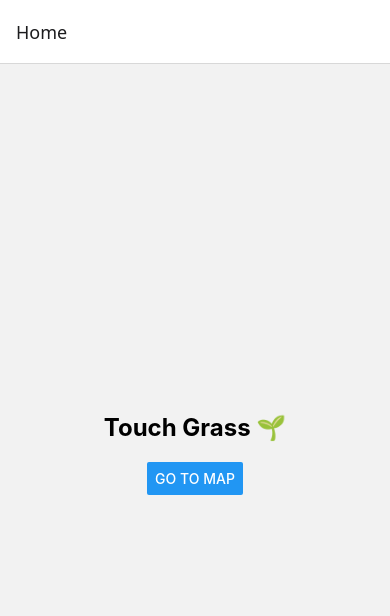
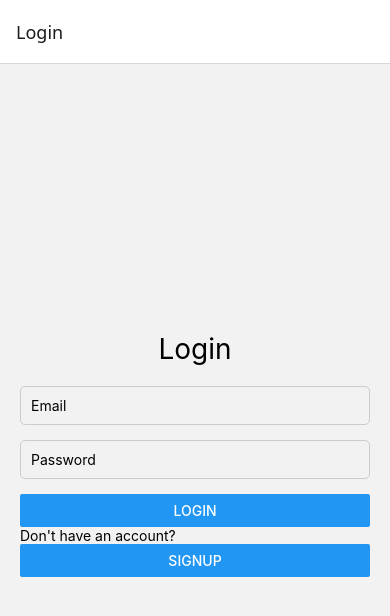
Before and after one commit to ElizabethL04/touch-grass, a React Native app in the folder touch-grass/: screen /Login in a window 390 px wide. Shown: the top 616 px of the page. Built offline with nearby package versions, Linux system fonts and the light colour scheme.

Commit message:
Login and signup pages

```diff
--- a/touch-grass/App.js
+++ b/touch-grass/App.js
@@ -3,13 +3,17 @@ import { NavigationContainer } from "@react-navigation/native";
 import { createNativeStackNavigator } from "@react-navigation/native-stack";
 import HomeScreen from "./components/HomeScreen";
 import MapScreen from "./components/MapScreen";
+import LoginScreen from "./components/LoginScreen";
+import SignUp from "./components/SignUpScreen";
 
 const Stack = createNativeStackNavigator();
 
 export default function App() {
   return (
     <NavigationContainer>
-      <Stack.Navigator initialRouteName="Home">
+      <Stack.Navigator initialRouteName="Login">
+        <Stack.Screen name="Login" component={LoginScreen} />
+        <Stack.Screen name="Signup" component={SignUp} />
         <Stack.Screen name="Home" component={HomeScreen} />
         <Stack.Screen name="Map" component={MapScreen} />
       </Stack.Navigator>
--- /dev/null
+++ b/touch-grass/auth/auth.js
@@ -0,0 +1,43 @@
+import { auth, db } from "../firebaseConfig";
+import { createUserWithEmailAndPassword, signInWithEmailAndPassword, signOut, onAuthStateChanged } from "firebase/auth";
+import {doc, setDoc } from "firebase/firestore";
+
+
+export async function signUp(email, password) {
+  try {
+    const userCredential = await createUserWithEmailAndPassword(auth, email, password);
+    const user = userCredential.user;
+
+    await setDoc(doc(db, "users", user.uid), {email});
+    console.log("Registered email: ", email)
+    return email;
+  } catch (error) {
+    console.error("Error signing up:", error.message);
+    throw error;
+  }
+}
+
+export async function logIn(email, password) {
+    try {
+        const userCredential = await signInWithEmailAndPassword(auth, email, password);
+        console.log("User logged in: ", userCredential.user);
+        return userCredential.user;
+    } catch (error) {
+        console.error("Error signing in: ", error.message);
+        throw error;
+    }
+}
+
+export async function logOut(){
+    try {
+        await signOut(auth);
+        console.log("User logged out");
+    } catch {error} {
+        console.error("Error loggin out: ", error.message);
+        throw error;
+    }
+}
+
+export function onStateChange(callback) {
+  return onAuthStateChanged(auth, callback);
+}
--- /dev/null
+++ b/touch-grass/components/LoginScreen.js
@@ -0,0 +1,50 @@
+import React, { useState } from "react";
+import { View, Text, TextInput, Button, StyleSheet } from "react-native";
+import { logIn } from "../auth/auth";
+
+export default function LoginScreen({ navigation }) {
+    const [email, setEmail] = useState("");
+    const [password, setPassword] = useState("");
+
+    const handleLogin = async () => {
+        try {
+            await logIn(email, password);
+            navigation.replace("Home");
+        } catch (error) {
+            console.log(error.message);
+        }
+    };
+
+    return (
+        <View style={styles.container}>
+            <Text style={styles.title}>Login</Text>
+
+            <TextInput
+                style={styles.input}
+                placeholder="Email"
+                value={email}
+                onChangeText={setEmail}
+            />
+
+            <TextInput
+                style={styles.input}
+                placeholder="Password"
+                secureTextEntry
+                value={password}
+                onChangeText={setPassword}
+            />
+
+            <Button title="Login" onPress={handleLogin} />
+
+            <Text sytle={styles.regulartext}>Don't have an account?</Text>
+            <Button title="Signup" onPress={() => navigation.navigate("Signup")} />
+        </View>
+    );
+}
+
+const styles = StyleSheet.create({
+  container: { flex: 1, justifyContent: "center", padding: 20 },
+  title: { fontSize: 28, marginBottom: 20, textAlign: "center" },
+  input: { borderWidth: 1, borderColor: "#ccc", marginBottom: 15, padding: 10, borderRadius: 5 },
+  regulartext: { fontSize: 12 },
+});
--- /dev/null
+++ b/touch-grass/components/SignUpScreen.js
@@ -0,0 +1,79 @@
+import React, { useEffect, useState } from "react";
+import {View, Text, TextInput, Button, StyleSheet } from "react-native";
+import { signUp, onStateChange } from "../auth/auth";
+
+export default function SignUpScreen({ navigation }) {
+    const [email, setEmail] = useState("");
+    const [password, setPassword] = useState("");
+    const [loading, setLoading] = useState(false);
+
+    useEffect(() => {
+        const changed = onStateChange(user => {
+            if (user) {
+                navigation.replace("Home");
+            }
+        });
+        return changed;
+    }, []);
+
+    const handleSignup = async () => {
+        setLoading(true);
+        try {
+            if (!email || !password) {
+                throw new Error("Email and password are required");
+            }
+            await signUp(email, password);
+        } catch (error) {
+            console.log(error.message);
+        } finally {
+            setLoading(false);
+        }
+    };
+
+    return (
+        <View style={styles.container}>
+            <Text style={styles.title}>Create an Account </Text>
+
+            <TextInput
+                style={styles.input}
+                placeholder="Enter Email"
+                value={email}
+                onChangeText={setEmail}
+                keyboardType="email-address"
+                autoCapitalize="none"
+            />
+
+            <TextInput
+                style={styles.input}
+                placeholder="Enter Password"
+                secureTextEntry
+                value={password}
+                onChangeText={setPassword}
+            />
+
+            <Button
+                title={loading? "Signing Up...": "Sign Up"}
+                onPress={handleSignup}
+                disabled={loading}
+            />
+
+            <Button
+                title="Back"
+                onPress={() => navigation.navigate("Login")}
+                />
+        </View>
+    )
+}
+
+const styles = StyleSheet.create({
+    container: { flex: 1, justifyContent: "center", padding: 20 },
+    title: { fontSize: 28, marginBottom: 20, textAlign: "center" },
+    input: {
+      borderWidth: 1,
+      borderColor: "#ccc",
+      marginBottom: 15,
+      padding: 10,
+      borderRadius: 5,
+    },
+    error: { color: "red", marginBottom: 10 },
+});
--- /dev/null
+++ b/touch-grass/firebaseConfig.js
@@ -0,0 +1,19 @@
+import { initializeApp } from "firebase/app";
+import { getFirestore } from "firebase/firestore";
+import { getAuth } from "firebase/auth";
+
+const firebaseConfig = {
+  apiKey: "AIzaSyDE7S-11Fq6RZ2cWRMIuuajKETdikH4P4o",
+  authDomain: "touch-grass-59e7b.firebaseapp.com",
+  projectId: "touch-grass-59e7b",
+  storageBucket: "touch-grass-59e7b.firebasestorage.app",
+  messagingSenderId: "365928659741",
+  appId: "1:365928659741:web:d6277b565d99bc70e97ff4",
+  measurementId: "G-F0JHWK13V5"
+};
+
+// Initialize Firebase
+const app = initializeApp(firebaseConfig);
+
+export const auth = getAuth(app);
+export const db = getFirestore(app);
--- a/touch-grass/package.json
+++ b/touch-grass/package.json
@@ -16,6 +16,7 @@
     "expo-constants": "~17.1.7",
     "expo-location": "~18.1.6",
     "expo-status-bar": "~2.2.3",
+    "firebase": "^12.3.0",
     "react": "19.0.0",
     "react-native": "0.79.5",
     "react-native-dotenv": "^3.4.11",
```
Also changed, not shown: 1 other file (tests, documents, lock files or other folders).
